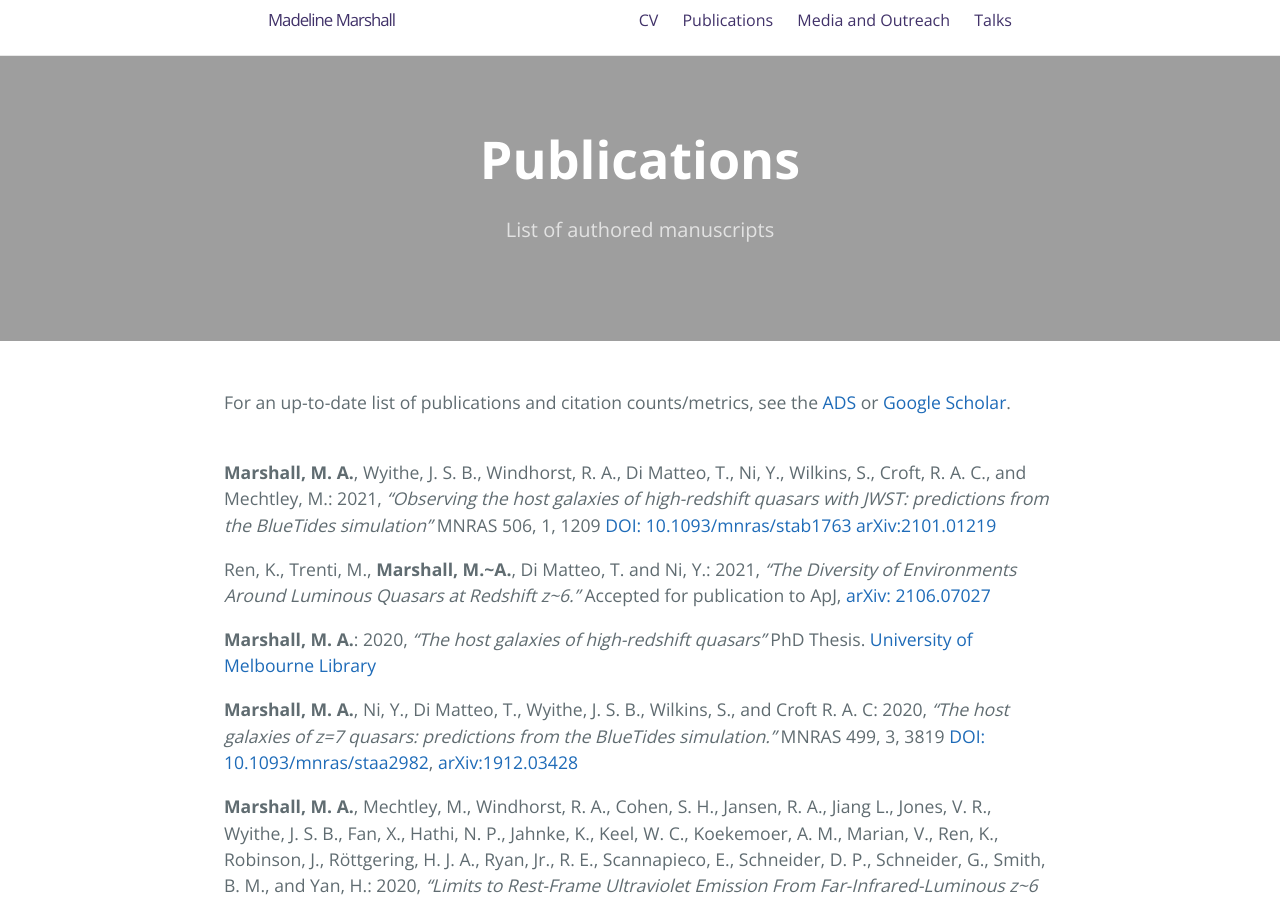
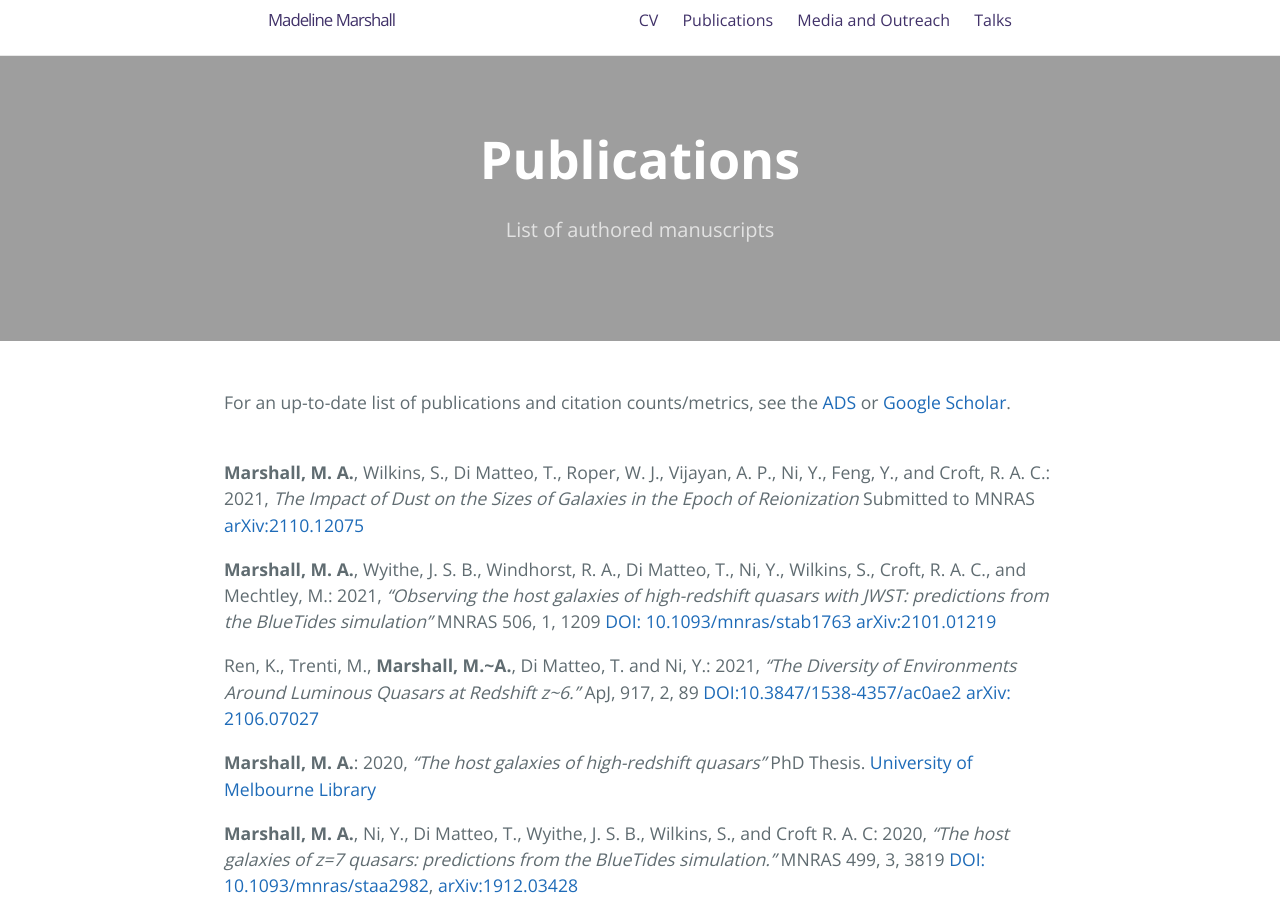
Before and after one commit to madelinemarshall/madelinemarshall.github.io, a Jekyll site: the page built from publications.md, in a window 1280 px wide and 900 px high. Built offline with Jekyll 4.4.1, drawn with Linux system fonts in a browser that asks for light colours.

Commit message:
Update sizes paper, headshot

```diff
--- a/publications.md
+++ b/publications.md
@@ -10,10 +10,12 @@ For an up-to-date list of publications and citation counts/metrics, see the [ADS
 <br>
 <br>
 
+**Marshall, M. A.**, Wilkins, S., Di Matteo, T., Roper, W. J., Vijayan, A. P., Ni, Y., Feng, Y., and Croft, R. A. C.: 2021, *The Impact of Dust on the Sizes of Galaxies in the Epoch of Reionization* Submitted to MNRAS [arXiv:2110.12075](https://arxiv.org/abs/2110.12075)
+
 **Marshall, M. A.**, Wyithe, J. S. B., Windhorst, R. A., Di Matteo, T., Ni, Y., Wilkins, S., Croft, R. A. C., and Mechtley, M.: 2021, *"Observing the host galaxies of high-redshift quasars with JWST: predictions from the BlueTides simulation"* MNRAS 506, 1, 1209 [DOI: 10.1093/mnras/stab1763](https://doi.org/10.1093/mnras/stab1763) [arXiv:2101.01219](https://arxiv.org/abs/2101.01219)
 
 
-Ren, K., Trenti, M., **Marshall, M.~A.**, Di Matteo, T. and Ni, Y.: 2021, *"The Diversity of Environments Around Luminous Quasars at Redshift  z~6."* Accepted for publication to ApJ, [arXiv: 2106.07027](https://arxiv.org/abs/2106.07027)
+Ren, K., Trenti, M., **Marshall, M.~A.**, Di Matteo, T. and Ni, Y.: 2021, *"The Diversity of Environments Around Luminous Quasars at Redshift  z~6."* ApJ,  917, 2, 89 [DOI:10.3847/1538-4357/ac0ae2](https://doi.org/10.3847/1538-4357/ac0ae2) [arXiv: 2106.07027](https://arxiv.org/abs/2106.07027)
 
 
 **Marshall, M. A.**: 2020, *"The host galaxies of high-redshift quasars"* PhD Thesis. [University of Melbourne Library](http://hdl.handle.net/11343/245491)
```
Also changed, not shown: HeadShot.jpg, me.png (deleted).
